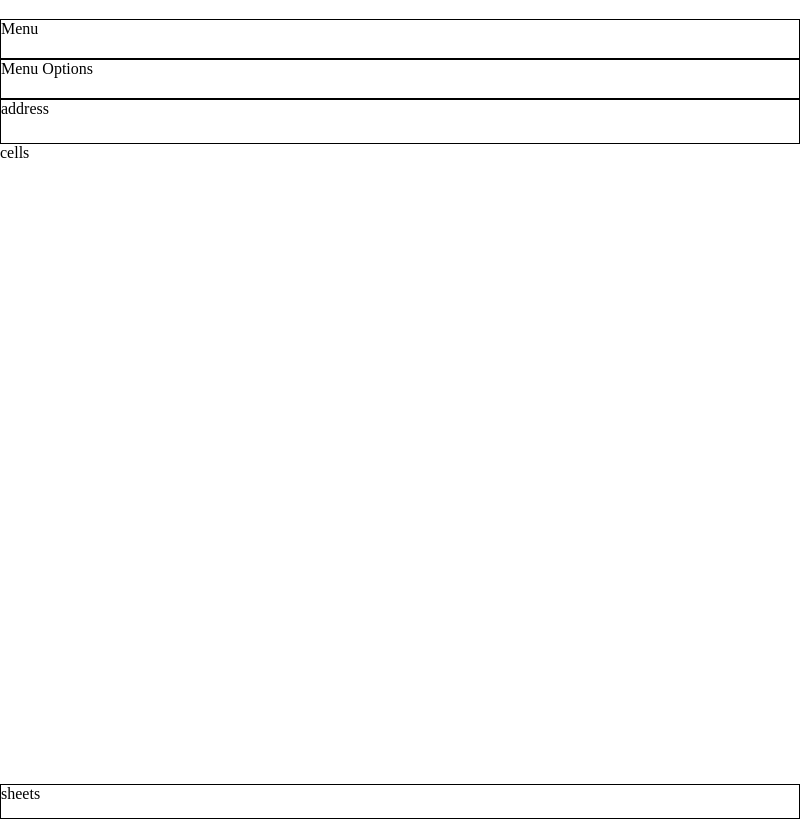
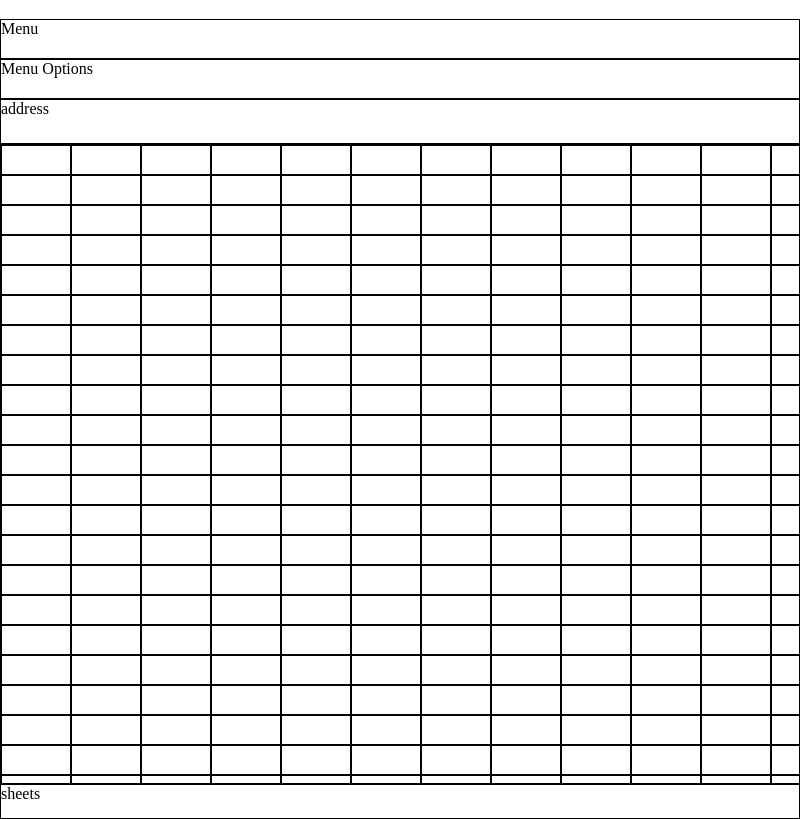
Before and after one commit to cjwarrior7/DEVJAN1, an Electron app: page Lect7_Excel_clone/activity/index.ejs in a window 800 px wide. Shown: the part 61-880 px from the top of the page. Drawn offline with nearby package versions, Linux system fonts and the light colour scheme; files that its build step writes are made by us from their sources; no server answers.

Commit message:
Excel clone using electron

```diff
--- a/Lect7_Excel_clone/activity/index.html
+++ b/Lect7_Excel_clone/activity/index.ejs
@@ -12,7 +12,18 @@
 <div class="menu">Menu</div>
 <div class="menu-options">Menu Options</div>
 <div class="address">address</div>
-<div class="cells">cells</div>
+<div class="cells">
+    <!--100*26-->
+<%for(let i=0;i<100;i++){%>
+    <div class="row">
+      <%for(let j=0;j<26;j++){%>
+      <div contenteditable="true" class="col">
+      </div>
+     <%}%>
+    </div>
+
+<%}%>
+</div>
 <div class="sheets">sheets</div>
 
 <script src="./main.js"></script>
--- a/Lect7_Excel_clone/activity/main.js
+++ b/Lect7_Excel_clone/activity/main.js
@@ -8,7 +8,7 @@
 // electron code
 
 const electron = require("electron");
-
+const ejse = require('ejs-electron')
 const app = electron.app;
 const BrowserWindow = electron.BrowserWindow;
 
@@ -21,7 +21,7 @@ function createWindow () {
       }
     })
 
-    win.loadFile('index.html').then(function(){
+    win.loadFile('index.ejs').then(function(){
         win.maximize();
         win.webContents.openDevTools() ;
     });
--- a/Lect7_Excel_clone/activity/package.json
+++ b/Lect7_Excel_clone/activity/package.json
@@ -11,6 +11,7 @@
   "author": "",
   "license": "ISC",
   "dependencies": {
+    "ejs-electron": "^2.1.1",
     "electron": "^11.2.0"
   }
 }
--- a/Lect7_Excel_clone/activity/style.css
+++ b/Lect7_Excel_clone/activity/style.css
@@ -20,8 +20,19 @@ html,body{
 }
 .cells{
     height: calc(100vh - 160px ); /*view port height* means humari window ki height se minus kiya hai 160px */
+    border: 1px solid black;
+    overflow: auto;
 }
 .sheets{
     border: 1px solid black;
     height: 35px;
 }
+.row{
+    display: flex;/*After using this div will not remain block level means the problem is div is using 100 width*/
+
+}
+.col{
+    min-width: 70px;/*After using display:flex use min-height and min width   */
+    min-height: 30px;
+    border: 1px solid;
+}
```
Also changed, not shown: 1 other file.
